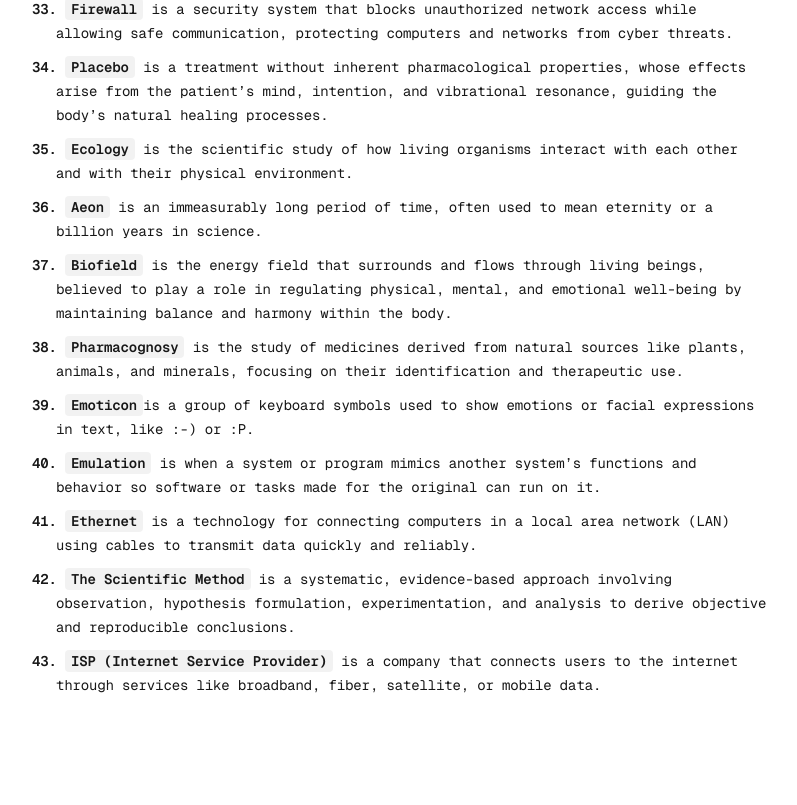
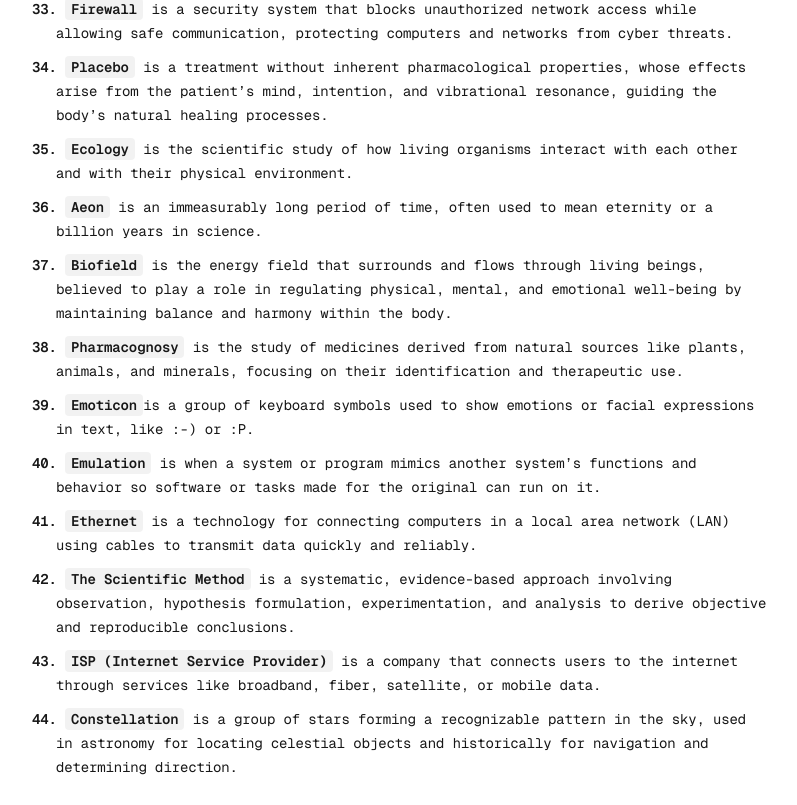
Before and after one commit to BrahimBoussada/mind-log, a Next.js app: page / in a window 1280 px wide. Shown: the part 2183-2988 px from the top of the page, without its empty margins (240-1037 px from the left). Before the commit the page ends 2906 px from the top, so only its background shows below. Built offline with nearby package versions, Linux system fonts and the light colour scheme.

Commit message:
log: 05-09-2025

```diff
--- a/src/app/page.tsx
+++ b/src/app/page.tsx
@@ -283,6 +283,13 @@ export default function Home() {
           users to the internet through services like broadband, fiber,
           satellite, or mobile data.
         </Note>
+
+        <Note>
+          <N>44. </N>
+          <Key>Constellation</Key> is a group of stars forming a recognizable
+          pattern in the sky, used in astronomy for locating celestial objects
+          and historically for navigation and determining direction.
+        </Note>
       </NoteWrapper>
     </Container>
   );
```
